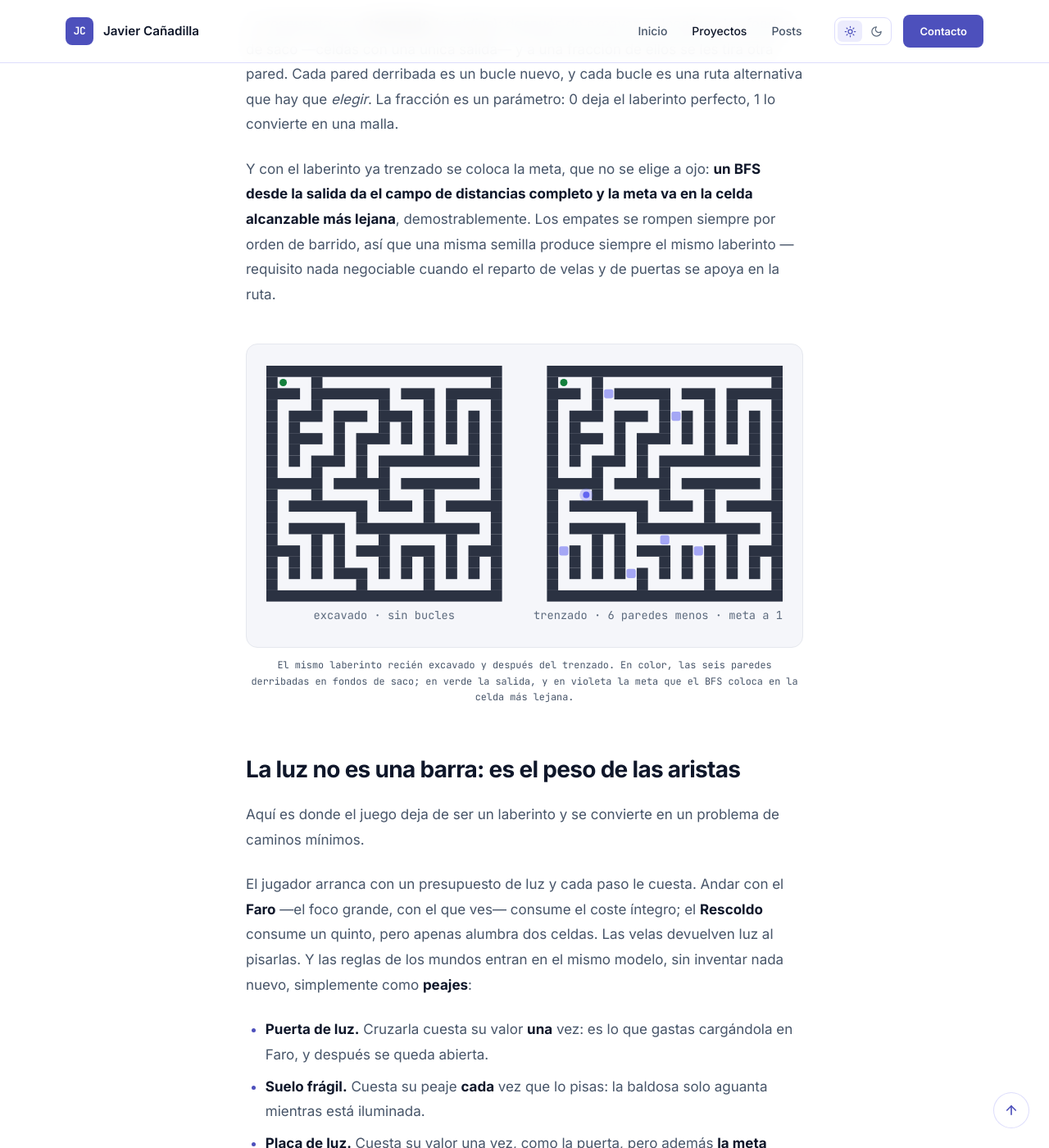
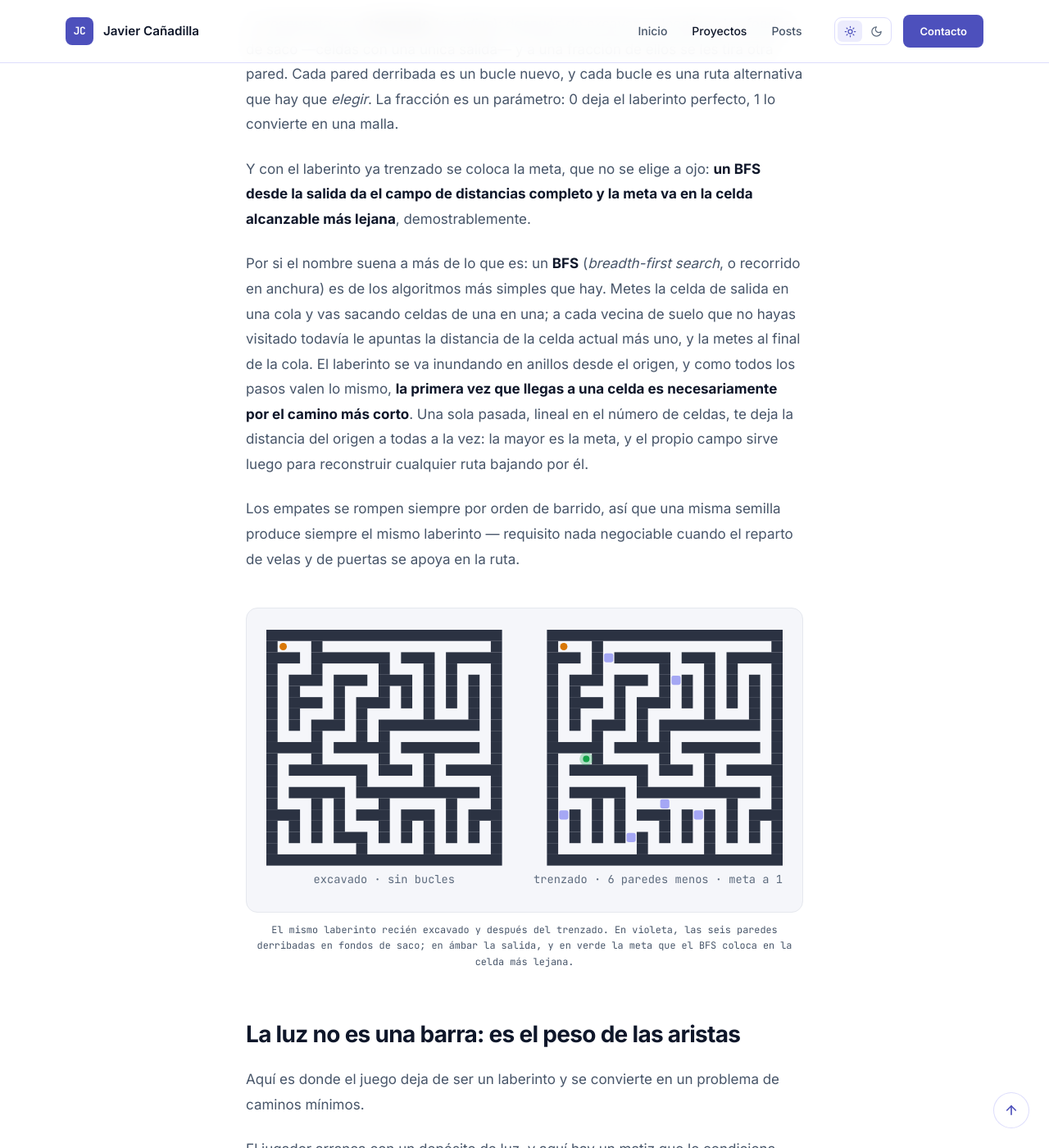
Before and after one commit to jcanadilla/jcanadilla.github.io, a Jekyll site: the page built from _projects/5-shadow-maze.md, in a window 1280 px wide and 1400 px high, scrolled down 2345 px. Shown: the whole window at 82% size. Built offline with Jekyll 4.4.1, drawn with Linux system fonts in a browser that asks for light colours; comment, search, counter and statistics services are not loaded; some of the changed text lies outside the part shown.

Commit message:
Explain the BFS, fix the figure colours and the light model
Three corrections from review:

- The page name-dropped the BFS three times without ever saying what it
  is. Adds a short paragraph: the queue, the rings, and why the first
  visit to a cell is necessarily the shortest path when every step
  costs the same.
- The figure painted the player green and the goal indigo. The player
  is his light, so he goes amber as in the game, and the goal takes a
  bright green. Both are figure-local variables with a light and a dark
  value, following the same three-state pattern as the site tokens.
- The light model was described as costing per step, and it does not:
  the reserve drains against the clock and standing still drains it
  too. The per-second consumption is calibrated so that walking
  non-stop in Faro costs exactly one step cost per cell, which is the
  hinge that lets a time-based resource be analysed as an edge weight.

Co-Authored-By: Claude Opus 5 <noreply@anthropic.com>

```diff
--- a/_projects/5-shadow-maze.md
+++ b/_projects/5-shadow-maze.md
@@ -45,7 +45,11 @@ Eso produce un **laberinto perfecto**: exactamente un camino entre dos celdas cu
 
 La respuesta es el **trenzado** (*braiding*): después de excavar se localizan los fondos de saco —celdas con una única salida— y a una fracción de ellos se les tira otra pared. Cada pared derribada es un bucle nuevo, y cada bucle es una ruta alternativa que hay que *elegir*. La fracción es un parámetro: 0 deja el laberinto perfecto, 1 lo convierte en una malla.
 
-Y con el laberinto ya trenzado se coloca la meta, que no se elige a ojo: **un BFS desde la salida da el campo de distancias completo y la meta va en la celda alcanzable más lejana**, demostrablemente. Los empates se rompen siempre por orden de barrido, así que una misma semilla produce siempre el mismo laberinto — requisito nada negociable cuando el reparto de velas y de puertas se apoya en la ruta.
+Y con el laberinto ya trenzado se coloca la meta, que no se elige a ojo: **un BFS desde la salida da el campo de distancias completo y la meta va en la celda alcanzable más lejana**, demostrablemente.
+
+Por si el nombre suena a más de lo que es: un **BFS** (*breadth-first search*, o recorrido en anchura) es de los algoritmos más simples que hay. Metes la celda de salida en una cola y vas sacando celdas de una en una; a cada vecina de suelo que no hayas visitado todavía le apuntas la distancia de la celda actual más uno, y la metes al final de la cola. El laberinto se va inundando en anillos desde el origen, y como todos los pasos valen lo mismo, **la primera vez que llegas a una celda es necesariamente por el camino más corto**. Una sola pasada, lineal en el número de celdas, te deja la distancia del origen a todas a la vez: la mayor es la meta, y el propio campo sirve luego para reconstruir cualquier ruta bajando por él.
+
+Los empates se rompen siempre por orden de barrido, así que una misma semilla produce siempre el mismo laberinto — requisito nada negociable cuando el reparto de velas y de puertas se apoya en la ruta.
 
 <div class="figura">
 	<div class="figura__lienzo">
@@ -57,14 +61,18 @@ Y con el laberinto ya trenzado se coloca la meta, que no se elige a ojo: **un BF
 			<text x="390.5" y="248" text-anchor="middle">trenzado &#183; 6 paredes menos &#183; meta a 100</text>
 		</svg>
 	</div>
-	<p class="figura__pie">El mismo laberinto recién excavado y después del trenzado. En color, las seis paredes derribadas en fondos de saco; en verde la salida, y en violeta la meta que el BFS coloca en la celda más lejana.</p>
+	<p class="figura__pie">El mismo laberinto recién excavado y después del trenzado. En violeta, las seis paredes derribadas en fondos de saco; en ámbar la salida, y en verde la meta que el BFS coloca en la celda más lejana.</p>
 </div>
 
 ## La luz no es una barra: es el peso de las aristas
 
 Aquí es donde el juego deja de ser un laberinto y se convierte en un problema de caminos mínimos.
 
-El jugador arranca con un presupuesto de luz y cada paso le cuesta. Andar con el **Faro** —el foco grande, con el que ves— consume el coste íntegro; el **Rescoldo** consume un quinto, pero apenas alumbra dos celdas. Las velas devuelven luz al pisarlas. Y las reglas de los mundos entran en el mismo modelo, sin inventar nada nuevo, simplemente como **peajes**:
+El jugador arranca con un depósito de luz, y aquí hay un matiz que lo condiciona todo: **la luz no baja con los pasos, baja con el reloj**. Estar quieto gasta igual. Pararte a mirar el laberinto cuesta lo mismo que recorrerlo.
+
+Lo que hace el modelo es fijar el consumo por segundo de forma que **andar sin parar con el Faro** —el foco grande, con el que ves— cueste exactamente una unidad de coste por celda. El **Rescoldo** consume un quinto de eso, pero apenas alumbra dos celdas a tu alrededor. Esa equivalencia entre segundos y celdas es la bisagra del sistema entero: es lo que permite analizar un recurso que se consume en tiempo como si fuera el peso de una arista, y de paso deja meter en la misma cuenta cosas que no son pasos, como esperar plantado encima de una placa.
+
+Las velas devuelven luz al pisarlas. Y las reglas de los mundos entran en el mismo modelo, sin inventar nada nuevo, simplemente como **peajes**:
 
 - **Puerta de luz.** Cruzarla cuesta su valor **una** vez: es lo que gastas cargándola en Faro, y después se queda abierta.
 - **Suelo frágil.** Cuesta su peaje **cada** vez que lo pisas: la baldosa solo aguanta mientras está iluminada.
--- a/_sass/_figuras.scss
+++ b/_sass/_figuras.scss
@@ -81,11 +81,24 @@
 }
 .figura .fig-titulo { fill: var(--text); font-weight: 600; }
 
+// El jugador es su luz, así que va en ámbar como en el juego; la meta, en el
+// verde que hace de "esto es lo que buscas". Los dos son colores propios de la
+// figura y no tokens del sitio: se aclaran en oscuro para no quedarse apagados.
+.figura {
+	--fig-luz:  #d97706;
+	--fig-meta: #16a34a;
+}
+@media (prefers-color-scheme: dark) {
+	:root:not(.light) .figura { --fig-luz: #fbbf24; --fig-meta: #22c55e; }
+}
+:root.dark  .figura { --fig-luz: #fbbf24; --fig-meta: #22c55e; }
+:root.light .figura { --fig-luz: #d97706; --fig-meta: #16a34a; }
+
 .fig-muro   { fill: var(--text); opacity: .88; }
 .fig-brecha { fill: var(--accent); opacity: .55; }
-.fig-spawn  { fill: var(--ok); }
-.fig-meta   { fill: var(--accent); }
-.fig-halo   { fill: var(--accent); opacity: .28; }
+.fig-spawn  { fill: var(--fig-luz); }
+.fig-meta   { fill: var(--fig-meta); }
+.fig-halo   { fill: var(--fig-meta); opacity: .3; }
 
 .fig-plano  { fill: var(--accent); opacity: .06; }
 .fig-borde  { fill: none; stroke: var(--accent-border); stroke-width: 1; }
```
